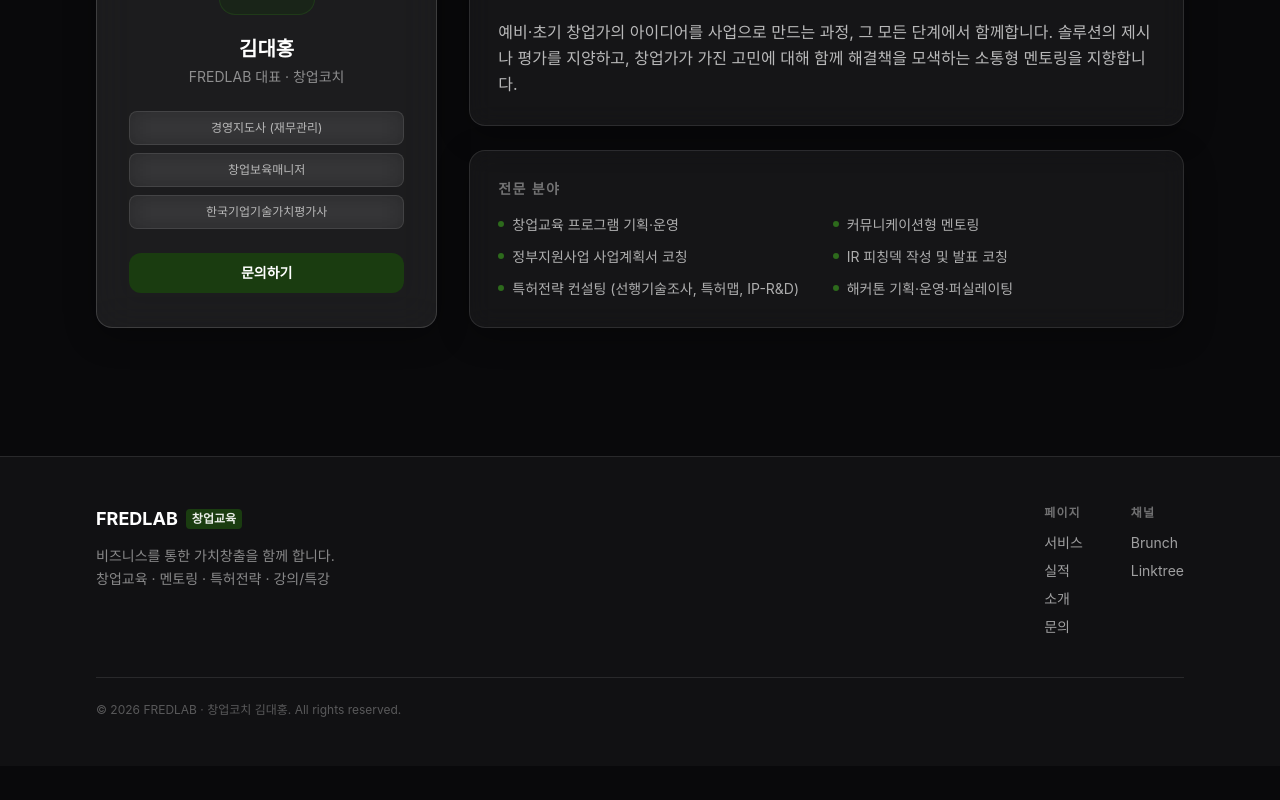
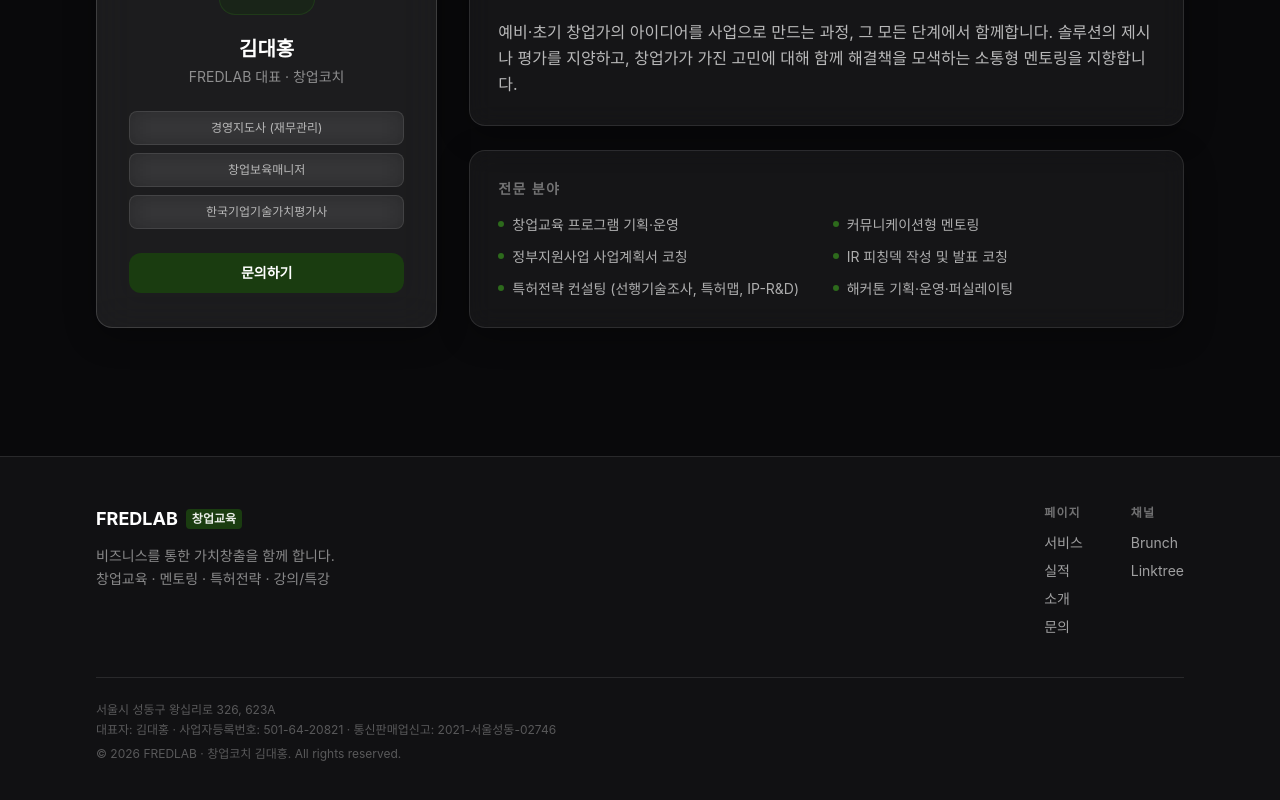
Before and after one commit to aerohero/fredlab-homepage, a Next.js app: page /about in a window 1280 px wide. Shown: the part 380-1180 px from the top of the page. Before the commit the page ends 1146 px from the top, so only its background shows below. Built offline with nearby package versions, Linux system fonts and the light colour scheme; a web font is replaced by a local one.

Commit message:
fix: 푸터에 사업자 정보 추가 — 주소, 대표자, 사업자등록번호, 통신판매업
Co-Authored-By: Paperclip <noreply@paperclip.ing>

```diff
--- a/components/layout/Footer.tsx
+++ b/components/layout/Footer.tsx
@@ -70,8 +70,10 @@ export default function Footer() {
           </div>
         </div>
 
-        <div className="mt-10 pt-6 border-t border-white/10 text-xs text-white/30">
-          © {new Date().getFullYear()} FREDLAB · 창업코치 김대홍. All rights reserved.
+        <div className="mt-10 pt-6 border-t border-white/10 text-xs text-white/30 space-y-1">
+          <p>서울시 성동구 왕십리로 326, 623A</p>
+          <p>대표자: 김대홍 · 사업자등록번호: 501-64-20821 · 통신판매업신고: 2021-서울성동-02746</p>
+          <p className="mt-2">© {new Date().getFullYear()} FREDLAB · 창업코치 김대홍. All rights reserved.</p>
         </div>
       </div>
     </footer>
```
